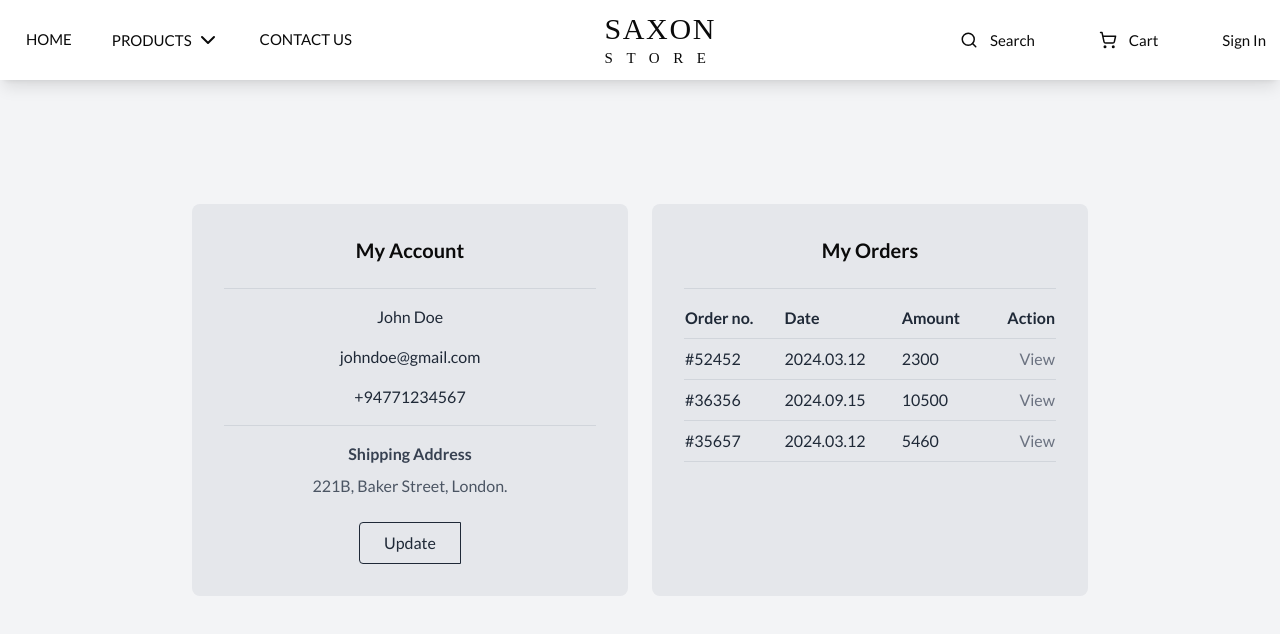
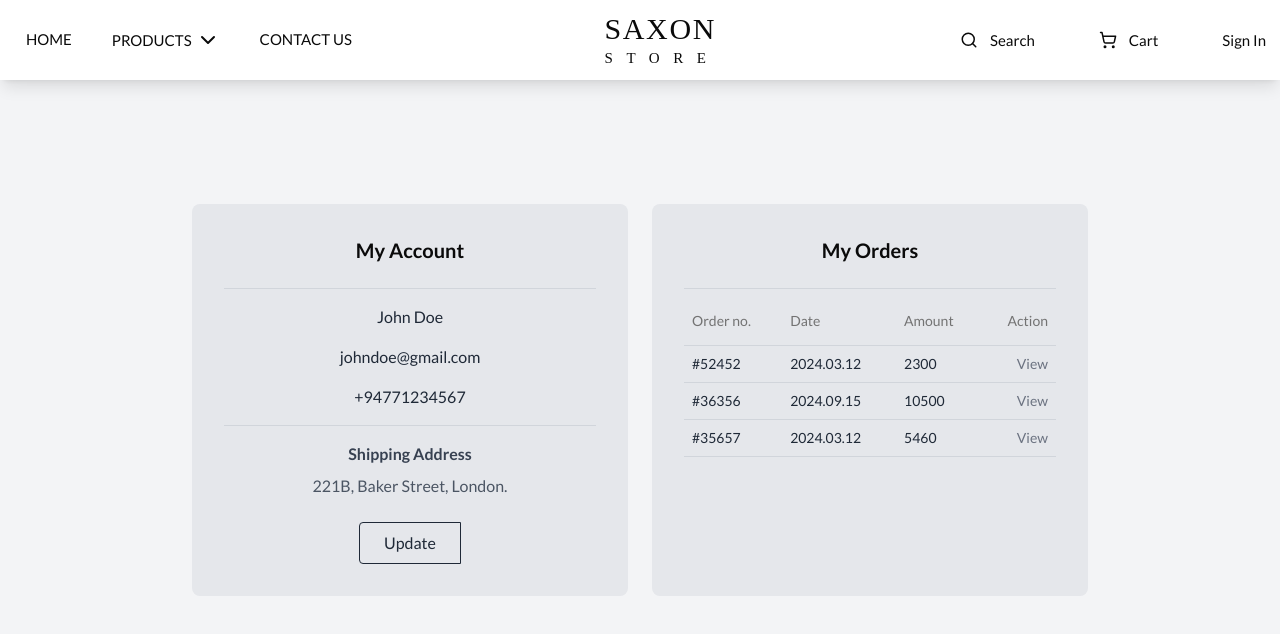
Before and after one commit to Supun-SD/SaxonStore, a React (Vite) app in the folder saxonstore-frontend/: page /my-account in a window 1280 px wide. Shown: the top 634 px of the page. Built offline with nearby package versions, Linux system fonts and the light colour scheme; a web font is replaced by a local one.

Commit message:
form configurations

```diff
--- /dev/null
+++ b/saxonstore-frontend/src/components/ui/table.tsx
@@ -0,0 +1,120 @@
+import * as React from "react"
+
+import { cn } from "@/lib/utils"
+
+const Table = React.forwardRef<
+  HTMLTableElement,
+  React.HTMLAttributes<HTMLTableElement>
+>(({ className, ...props }, ref) => (
+  <div className="relative w-full overflow-auto">
+    <table
+      ref={ref}
+      className={cn("w-full caption-bottom text-sm", className)}
+      {...props}
+    />
+  </div>
+))
+Table.displayName = "Table"
+
+const TableHeader = React.forwardRef<
+  HTMLTableSectionElement,
+  React.HTMLAttributes<HTMLTableSectionElement>
+>(({ className, ...props }, ref) => (
+  <thead ref={ref} className={cn("[&_tr]:border-b", className)} {...props} />
+))
+TableHeader.displayName = "TableHeader"
+
+const TableBody = React.forwardRef<
+  HTMLTableSectionElement,
+  React.HTMLAttributes<HTMLTableSectionElement>
+>(({ className, ...props }, ref) => (
+  <tbody
+    ref={ref}
+    className={cn("[&_tr:last-child]:border-0", className)}
+    {...props}
+  />
+))
+TableBody.displayName = "TableBody"
+
+const TableFooter = React.forwardRef<
+  HTMLTableSectionElement,
+  React.HTMLAttributes<HTMLTableSectionElement>
+>(({ className, ...props }, ref) => (
+  <tfoot
+    ref={ref}
+    className={cn(
+      "border-t bg-muted/50 font-medium [&>tr]:last:border-b-0",
+      className
+    )}
+    {...props}
+  />
+))
+TableFooter.displayName = "TableFooter"
+
+const TableRow = React.forwardRef<
+  HTMLTableRowElement,
+  React.HTMLAttributes<HTMLTableRowElement>
+>(({ className, ...props }, ref) => (
+  <tr
+    ref={ref}
+    className={cn(
+      "border-b transition-colors hover:bg-muted/50 data-[state=selected]:bg-muted",
+      className
+    )}
+    {...props}
+  />
+))
+TableRow.displayName = "TableRow"
+
+const TableHead = React.forwardRef<
+  HTMLTableCellElement,
+  React.ThHTMLAttributes<HTMLTableCellElement>
+>(({ className, ...props }, ref) => (
+  <th
+    ref={ref}
+    className={cn(
+      "h-10 px-2 text-left align-middle font-medium text-muted-foreground [&:has([role=checkbox])]:pr-0 [&>[role=checkbox]]:translate-y-[2px]",
+      className
+    )}
+    {...props}
+  />
+))
+TableHead.displayName = "TableHead"
+
+const TableCell = React.forwardRef<
+  HTMLTableCellElement,
+  React.TdHTMLAttributes<HTMLTableCellElement>
+>(({ className, ...props }, ref) => (
+  <td
+    ref={ref}
+    className={cn(
+      "p-2 align-middle [&:has([role=checkbox])]:pr-0 [&>[role=checkbox]]:translate-y-[2px]",
+      className
+    )}
+    {...props}
+  />
+))
+TableCell.displayName = "TableCell"
+
+const TableCaption = React.forwardRef<
+  HTMLTableCaptionElement,
+  React.HTMLAttributes<HTMLTableCaptionElement>
+>(({ className, ...props }, ref) => (
+  <caption
+    ref={ref}
+    className={cn("mt-4 text-sm text-muted-foreground", className)}
+    {...props}
+  />
+))
+TableCaption.displayName = "TableCaption"
+
+export {
+  Table,
+  TableHeader,
+  TableBody,
+  TableFooter,
+  TableHead,
+  TableRow,
+  TableCell,
+  TableCaption,
+}
--- a/saxonstore-frontend/src/pages/MyAccount.jsx
+++ b/saxonstore-frontend/src/pages/MyAccount.jsx
@@ -1,3 +1,13 @@
+import React from "react";
+import {
+  Table,
+  TableHeader,
+  TableBody,
+  TableRow,
+  TableHead,
+  TableCell,
+} from "@/components/ui/table";
+
 function MyAccount() {
   return (
     <div className="flex min-h-screen flex-col items-center justify-center bg-gray-100 py-10">
@@ -29,44 +39,68 @@
         <div className="flex-1 rounded-lg bg-gray-200 p-8">
           <h3 className="mb-6 text-center text-xl font-semibold">My Orders</h3>
           <hr className="my-4 border-gray-300" />
-          <table className="w-full text-left text-gray-800">
-            <thead>
-              <tr>
-                <th className="border-b border-gray-300 pb-2">Order no.</th>
-                <th className="border-b border-gray-300 pb-2">Date</th>
-                <th className="border-b border-gray-300 pb-2">Amount</th>
-                <th className="border-b border-gray-300 pb-2 text-right">
+          <Table className="w-full text-left text-gray-800">
+            <TableHeader>
+              <TableRow>
+                <TableHead className="border-b border-gray-300 pb-2">
+                  Order no.
+                </TableHead>
+                <TableHead className="border-b border-gray-300 pb-2">
+                  Date
+                </TableHead>
+                <TableHead className="border-b border-gray-300 pb-2">
+                  Amount
+                </TableHead>
+                <TableHead className="border-b border-gray-300 pb-2 text-right">
                   Action
-                </th>
-              </tr>
-            </thead>
-            <tbody>
-              <tr>
-                <td className="border-b border-gray-300 py-2">#52452</td>
-                <td className="border-b border-gray-300 py-2">2024.03.12</td>
-                <td className="border-b border-gray-300 py-2">2300</td>
-                <td className="cursor-pointer border-b border-gray-300 py-2 text-right text-gray-500 hover:underline">
+                </TableHead>
+              </TableRow>
+            </TableHeader>
+            <TableBody>
+              <TableRow>
+                <TableCell className="border-b border-gray-300 py-2">
+                  #52452
+                </TableCell>
+                <TableCell className="border-b border-gray-300 py-2">
+                  2024.03.12
+                </TableCell>
+                <TableCell className="border-b border-gray-300 py-2">
+                  2300
+                </TableCell>
+                <TableCell className="cursor-pointer border-b border-gray-300 py-2 text-right text-gray-500 hover:underline">
                   View
-                </td>
-              </tr>
-              <tr>
-                <td className="border-b border-gray-300 py-2">#36356</td>
-                <td className="border-b border-gray-300 py-2">2024.09.15</td>
-                <td className="border-b border-gray-300 py-2">10500</td>
-                <td className="cursor-pointer border-b border-gray-300 py-2 text-right text-gray-500 hover:underline">
+                </TableCell>
+              </TableRow>
+              <TableRow>
+                <TableCell className="border-b border-gray-300 py-2">
+                  #36356
+                </TableCell>
+                <TableCell className="border-b border-gray-300 py-2">
+                  2024.09.15
+                </TableCell>
+                <TableCell className="border-b border-gray-300 py-2">
+                  10500
+                </TableCell>
+                <TableCell className="cursor-pointer border-b border-gray-300 py-2 text-right text-gray-500 hover:underline">
                   View
-                </td>
-              </tr>
-              <tr>
-                <td className="border-b border-gray-300 py-2">#35657</td>
-                <td className="border-b border-gray-300 py-2">2024.03.12</td>
-                <td className="border-b border-gray-300 py-2">5460</td>
-                <td className="cursor-pointer border-b border-gray-300 py-2 text-right text-gray-500 hover:underline">
+                </TableCell>
+              </TableRow>
+              <TableRow>
+                <TableCell className="border-b border-gray-300 py-2">
+                  #35657
+                </TableCell>
+                <TableCell className="border-b border-gray-300 py-2">
+                  2024.03.12
+                </TableCell>
+                <TableCell className="border-b border-gray-300 py-2">
+                  5460
+                </TableCell>
+                <TableCell className="cursor-pointer border-b border-gray-300 py-2 text-right text-gray-500 hover:underline">
                   View
-                </td>
-              </tr>
-            </tbody>
-          </table>
+                </TableCell>
+              </TableRow>
+            </TableBody>
+          </Table>
         </div>
       </div>
     </div>
--- /dev/null
+++ b/saxonstore-frontend/src/pages/ResetPassword.jsx
@@ -0,0 +1,127 @@
+import React from "react";
+import { useForm } from "react-hook-form";
+import { zodResolver } from "@hookform/resolvers/zod";
+import * as z from "zod";
+import {
+  Form,
+  FormField,
+  FormItem,
+  FormLabel,
+  FormControl,
+  FormMessage,
+} from "@/components/ui/form";
+
+// Define validation schema using Zod
+const resetPasswordSchema = z
+  .object({
+    newPassword: z
+      .string()
+      .min(6, "Password must be at least 6 characters long"),
+    confirmPassword: z.string(),
+  })
+  .refine((data) => data.newPassword === data.confirmPassword, {
+    message: "Passwords do not match",
+    path: ["confirmPassword"],
+  });
+
+function ResetPassword() {
+  // Initialize form methods
+  const form = useForm({
+    resolver: zodResolver(resetPasswordSchema),
+    defaultValues: {
+      newPassword: "",
+      confirmPassword: "",
+    },
+  });
+
+  // Form submit handler
+  const onSubmit = (data) => {
+    console.log("Password reset data:", data);
+    // Logic to handle password reset goes here
+  };
+
+  return (
+    <div className="flex min-h-screen items-center justify-center p-4">
+      <div className="w-full max-w-md rounded-2xl border-2 border-gray-300 bg-white p-8 shadow-md">
+        <h2 className="mb-6 text-center text-2xl font-normal">
+          RESET PASSWORD
+        </h2>
+
+        <Form {...form}>
+          <form onSubmit={form.handleSubmit(onSubmit)} className="space-y-6">
+            {/* New Password Field */}
+            <FormField
+              name="newPassword"
+              control={form.control}
+              render={({ field }) => (
+                <FormItem>
+                  <FormLabel htmlFor="newPassword">New Password</FormLabel>
+                  <FormControl>
+                    <input
+                      {...field}
+                      type="password"
+                      id="newPassword"
+                      placeholder="Enter new password"
+                      className="h-12 w-full rounded-lg border border-gray-300 px-4 text-base focus:outline-none"
+                    />
+                  </FormControl>
+                  <FormMessage>
+                    {form.formState.errors.newPassword?.message}
+                  </FormMessage>
+                </FormItem>
+              )}
+            />
+
+            {/* Confirm Password Field */}
+            <FormField
+              name="confirmPassword"
+              control={form.control}
+              render={({ field }) => (
+                <FormItem>
+                  <FormLabel htmlFor="confirmPassword">
+                    Confirm Password
+                  </FormLabel>
+                  <FormControl>
+                    <input
+                      {...field}
+                      type="password"
+                      id="confirmPassword"
+                      placeholder="Confirm your new password"
+                      className="h-12 w-full rounded-lg border border-gray-300 px-4 text-base focus:outline-none"
+                    />
+                  </FormControl>
+                  <FormMessage>
+                    {form.formState.errors.confirmPassword?.message}
+                  </FormMessage>
+                </FormItem>
+              )}
+            />
+
+            {/* Submit Button */}
+            <button
+              type="submit"
+              className="h-12 w-full rounded-l border border-gray-900 bg-white text-xl font-normal text-black transition-colors duration-200 hover:bg-gray-800 hover:text-white"
+            >
+              Reset Password
+            </button>
+
+            {/* Link to Sign In */}
+            <div className="mt-4 text-center">
+              <span className="text-sm text-gray-600">
+                Remembered your password?{" "}
+                <a
+                  href="/sign-in"
+                  className="font-bold text-black hover:underline"
+                >
+                  Log In here
+                </a>
+              </span>
+            </div>
+          </form>
+        </Form>
+      </div>
+    </div>
+  );
+}
+
+export default ResetPassword;
```
